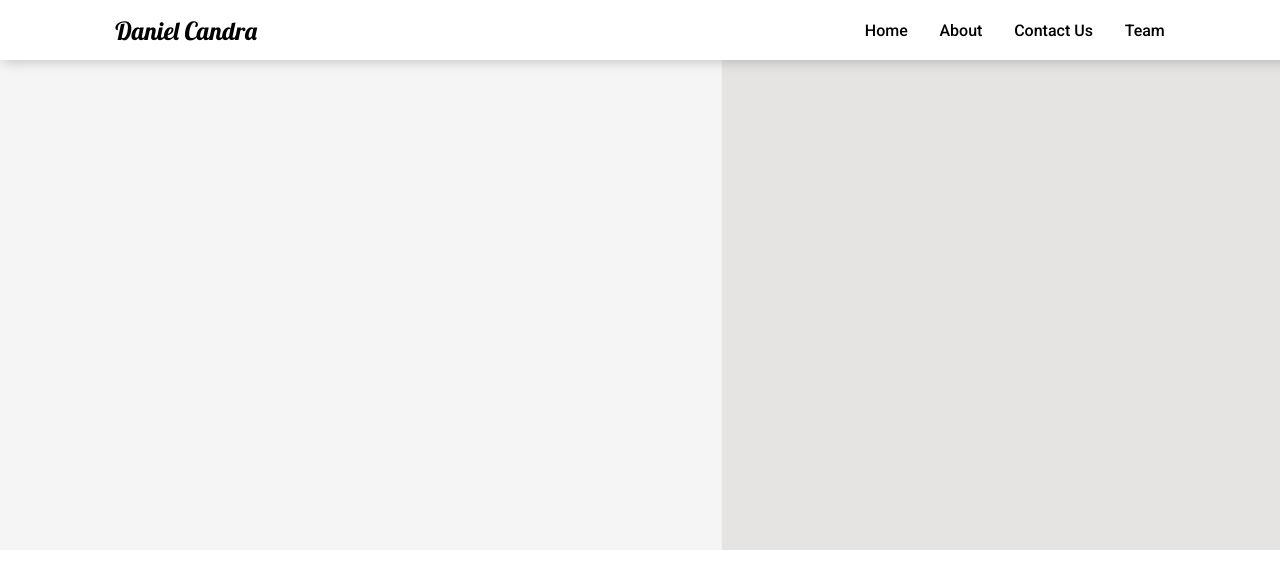
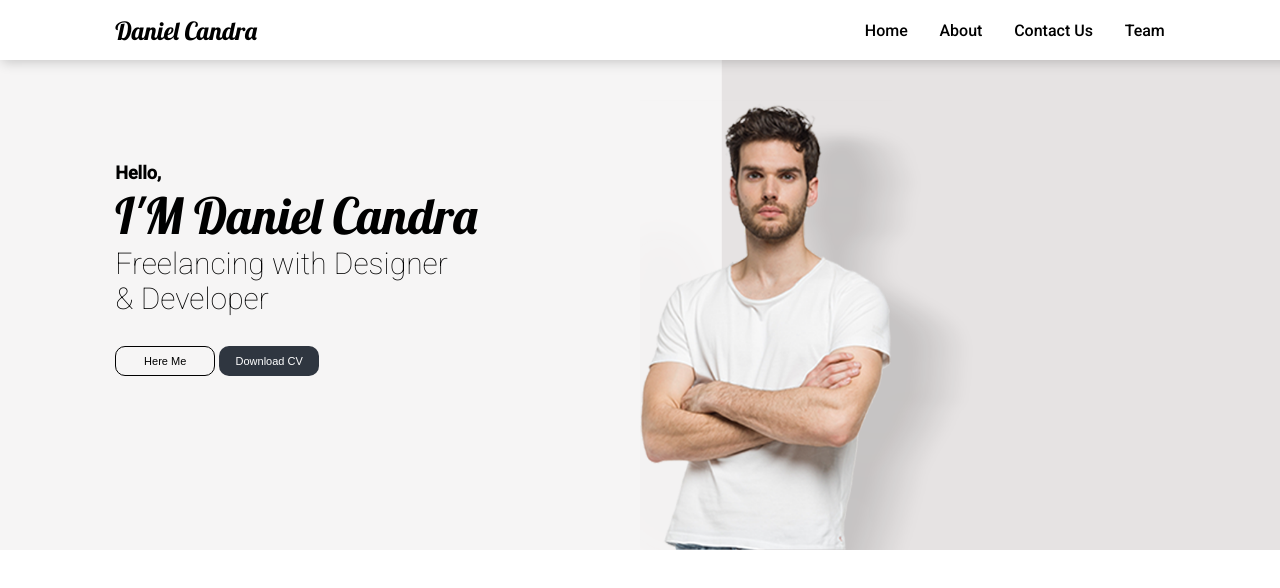
Before and after one commit to yudiyahrian/Web-Portofolio, a plain HTML site: page index.html in a window 1280 px wide. Shown: the top 588 px of the page. Drawn offline with Linux system fonts and the light colour scheme.

Commit message:
Membuat Image Hero

```diff
--- a/css/style.css
+++ b/css/style.css
@@ -42,3 +42,54 @@ body{
 .nav-link a:hover{
     color: #dfebe9;
 }
+
+.text-hero{
+    position: absolute;
+    left: 9%;
+    top: 130px;
+    line-height: 0;
+}
+
+.text-hero p:first-child{
+    font-size: 18px;
+    font-weight: bold;
+    line-height: 50px;
+}
+
+.text-hero p:nth-child(2){
+    font-family: 'Lobster', cursive;
+    font-size: 50px;
+    margin: 0;
+}
+
+.text-hero p:nth-child(3){
+    font-size: 30px;
+    font-weight: 100;
+    line-height: normal;
+}
+
+.btn-here{
+    width: 100px;
+    height: 30px;
+    border-radius: 10px;
+    border: 1px solid black;
+    background-color: transparent;
+    font-size: 11px;
+}
+
+.btn-download{
+    width: 100px;
+    height: 30px;
+    border-radius: 10px;
+    background-color: #2f3640;
+    font-size: 11px;
+    color: white;
+    border: none;
+}
+
+.model{
+    position: absolute;
+    left: 50%;
+    top: 100px;
+    height: 450px;
+}
--- a/index.html
+++ b/index.html
@@ -34,5 +34,18 @@
     </div>
 </div>
 
+    <!--hero image-->
+    <div class="text-hero">
+        <p>Hello,</p>
+        <p>I'M Daniel Candra</p>
+        <p>Freelancing with Designer <br> & Developer</p>
+
+        <button class="btn-here">Here Me</button>
+        <button class="btn-download">Download CV</button>
+    </div>
+
+    <img src="img/model.png" alt="model" class="model">
+
+
 </body>
 </html>
```
